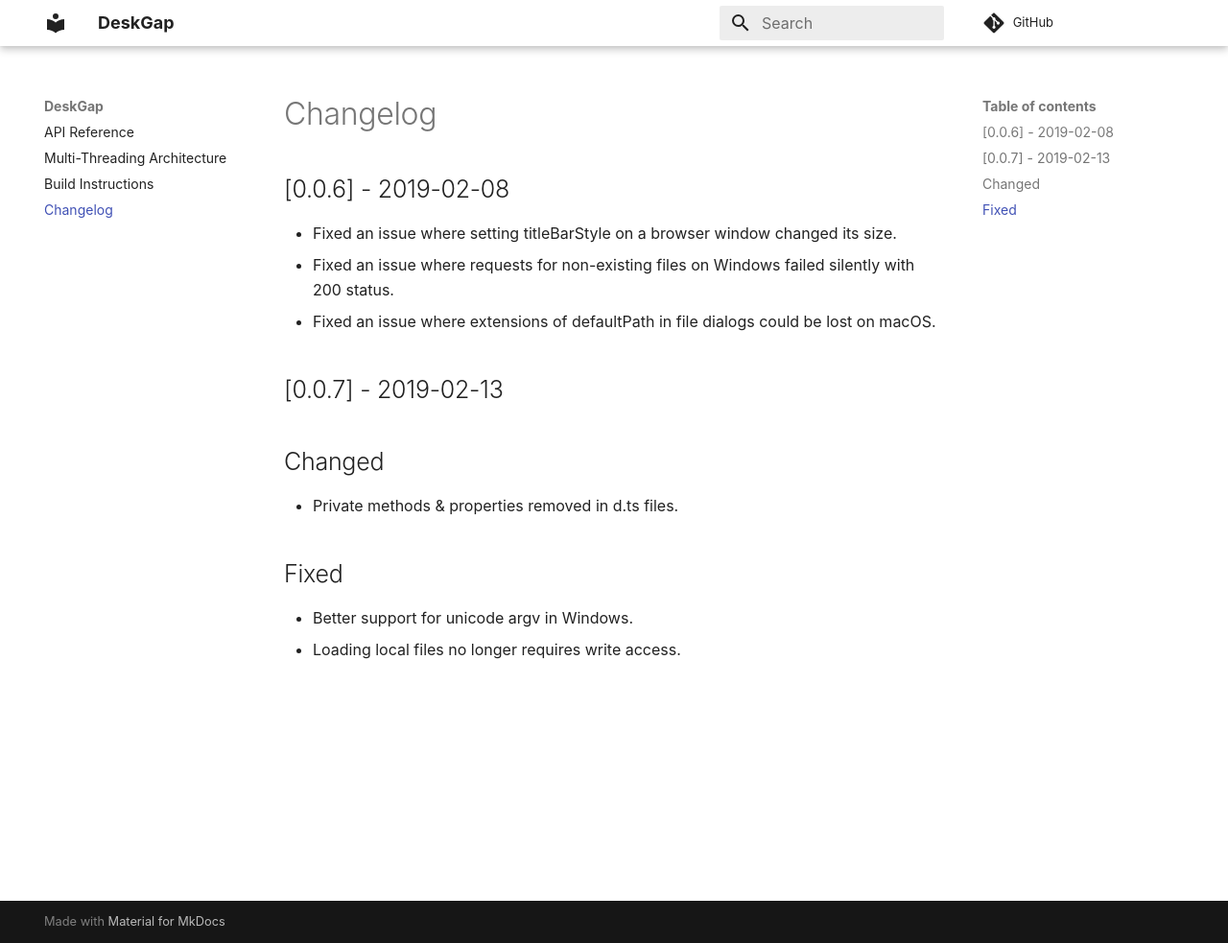
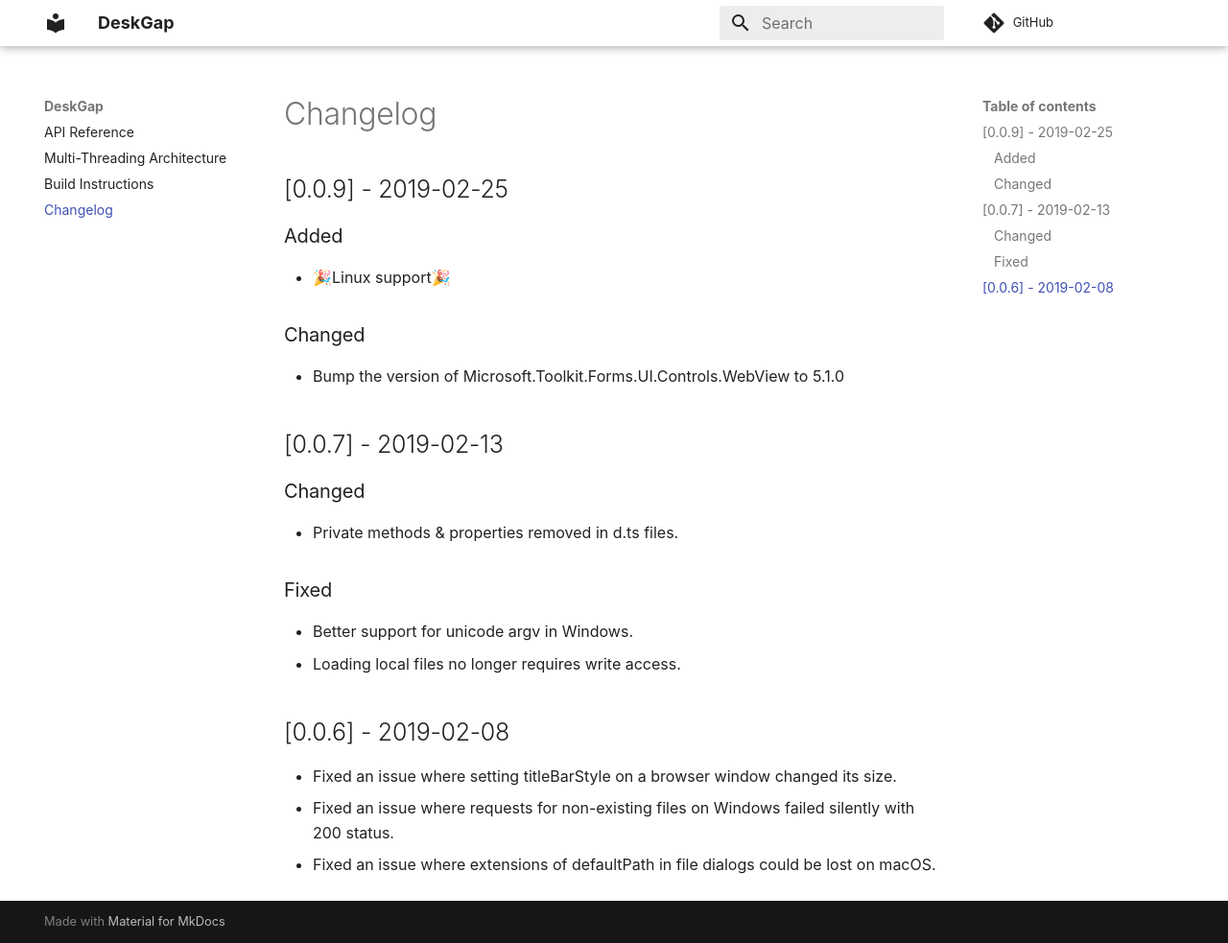
Before and after one commit to branchseer/DeskGap, an MkDocs documentation site: the page built from website/docs/changelog.md, in a window 1280 px wide and 983 px high. Shown: the whole window at 96% size. Built offline with MkDocs 1.6.1 and Material for MkDocs 9.7.7, drawn with Linux system fonts in a browser that asks for light colours; comment, search, counter and statistics services are not loaded.

Commit message:
Update changelog

```diff
--- a/website/docs/changelog.md
+++ b/website/docs/changelog.md
@@ -1,16 +1,26 @@
 # Changelog
+
+## [0.0.9] - 2019-02-25
+
+### Added
+- 🎉Linux support🎉
+
+### Changed
+- Bump the version of Microsoft.Toolkit.Forms.UI.Controls.WebView to 5.1.0
+
+
+## [0.0.7] - 2019-02-13
+
+### Changed
+- Private methods & properties removed in d.ts files.
+
+### Fixed
+- Better support for unicode argv in Windows.
+- Loading local files no longer requires write access.
+
 
 ## [0.0.6] - 2019-02-08
 
 - Fixed an issue where setting titleBarStyle on a browser window changed its size.
 - Fixed an issue where requests for non-existing files on Windows failed silently with 200 status.
 - Fixed an issue where extensions of defaultPath in file dialogs could be lost on macOS.
-
-## [0.0.7] - 2019-02-13
-
-## Changed
-- Private methods & properties removed in d.ts files.
-
-## Fixed
-- Better support for unicode argv in Windows.
-- Loading local files no longer requires write access.
```
